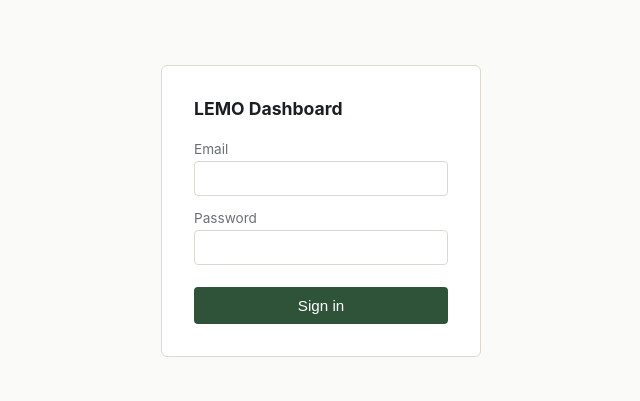
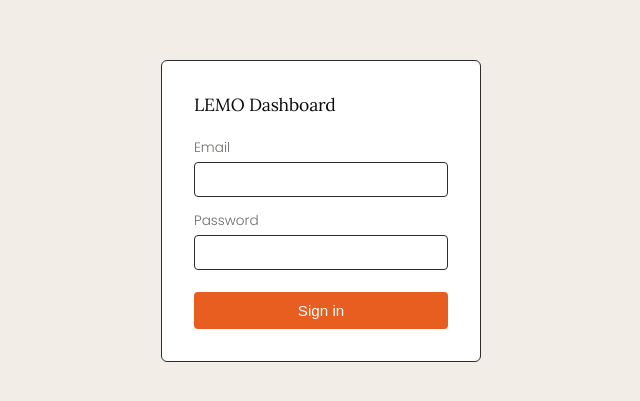
Before and after one commit to LemoWellness/lemo-dashboard, a Next.js app: page /login in a window 1280 px wide. Shown: the part 189-590 px from the top of the page, without its empty margins (319-959 px from the left). Built offline with nearby package versions, Linux system fonts and the light colour scheme; no server answers.

Commit message:
Rebrand: Installations naming + LEMO color/font playbook

```diff
--- a/components/Layout.js
+++ b/components/Layout.js
@@ -5,7 +5,7 @@ import { auth } from '../lib/firebaseClient';
 import { useAuth } from '../context/AuthContext';
 
 const NAV = [
-  { code: 'loc', label: 'Locations' },
+  { code: 'loc', label: 'Installations' },
   { code: 'tasks', label: 'Tasks' },
 ];
 const ADMIN_NAV = [{ code: 'admin-users', label: 'Manage Users' }, { code: 'admin-import', label: 'Import Data' }];
--- /dev/null
+++ b/pages/_document.js
@@ -0,0 +1,19 @@
+import { Html, Head, Main, NextScript } from 'next/document';
+
+export default function Document() {
+  return (
+    <Html lang="en">
+      <Head>
+        <link rel="preconnect" href="https://fonts.googleapis.com" />
+        <link
+          href="https://fonts.googleapis.com/css2?family=Lora:ital@0;1&family=Poppins:wght@300;500&display=swap"
+          rel="stylesheet"
+        />
+      </Head>
+      <body>
+        <Main />
+        <NextScript />
+      </body>
+    </Html>
+  );
+}
--- a/pages/admin/import.js
+++ b/pages/admin/import.js
@@ -4,7 +4,7 @@ import Layout from '../../components/Layout';
 import { auth } from '../../lib/firebaseClient';
 
 const TYPES = [
-  { value: 'projects', label: 'Project Details (locations / company info)' },
+  { value: 'projects', label: 'Project Details (installations / company info)' },
   { value: 'expenses', label: 'Expenses' },
   { value: 'income', label: 'Income' },
   { value: 'communicationLog', label: 'Communication Log' },
--- a/pages/admin/users.js
+++ b/pages/admin/users.js
@@ -4,7 +4,7 @@ import Layout from '../../components/Layout';
 import { useAuth } from '../../context/AuthContext';
 import { authedFetch } from '../../lib/firebaseClient';
 
-const ALL_TABS = [{ code: 'loc', label: 'Locations' }, { code: 'tasks', label: 'Tasks' }];
+const ALL_TABS = [{ code: 'loc', label: 'Installations' }, { code: 'tasks', label: 'Tasks' }];
 
 export default function ManageUsers() {
   const router = useRouter();
--- a/pages/index.js
+++ b/pages/index.js
@@ -41,11 +41,11 @@ export default function Home() {
 
   return (
     <Layout active={tab} onNavigate={navigate}>
-      <h1>Locations</h1>
+      <h1>Installations</h1>
       {loading && <p className="muted">Loading…</p>}
       {!loading && projects.length === 0 && (
         <p className="muted">
-          No locations yet. An admin can bring in the old Project Details sheet from{' '}
+          No installations yet. An admin can bring in the old Project Details sheet from{' '}
           <a href="/admin/import">Import Data</a>.
         </p>
       )}
@@ -68,7 +68,7 @@ export default function Home() {
         </table>
       ) : (
         <div>
-          <button className="btn" style={{ marginBottom: 16 }} onClick={() => setSelected(null)}>← Back to all locations</button>
+          <button className="btn" style={{ marginBottom: 16 }} onClick={() => setSelected(null)}>← Back to all installations</button>
           <h2>{selected.name}</h2>
 
           <div className="card">
--- a/styles/globals.css
+++ b/styles/globals.css
@@ -1,15 +1,28 @@
+/* LEMO brand palette + type, matching the original Dashboard.html playbook */
 :root {
-  --ink: #1B1F23;
-  --paper: #FAFAF8;
-  --line: #DDD9D0;
-  --accent: #2E5339; /* deep green — company/ops tool, not a marketing accent */
-  --muted: #6B6F76;
-  --danger: #B3261E;
-  font-family: -apple-system, BlinkMacSystemFont, 'Segoe UI', Helvetica, Arial, sans-serif;
+  --obsidian: #0C0A09;
+  --ember: #E85D20;
+  --ember-muted: #C24A10;
+  --copper-tint: #2A1A10;
+  --warm-white: #F2EDE6;
+  --charcoal: #1C1916;
+  --ash: #706B66;
+  --iron: #2E2B28;
+
+  /* aliases used throughout this file */
+  --ink: var(--obsidian);
+  --paper: var(--warm-white);
+  --line: var(--iron);
+  --accent: var(--ember);
+  --muted: var(--ash);
+  --danger: var(--ember-muted);
+  font-family: 'Poppins', sans-serif;
+  font-weight: 300;
 }
 
 * { box-sizing: border-box; }
-body { margin: 0; background: var(--paper); color: var(--ink); }
+body { margin: 0; background: var(--paper); color: var(--ink); font-family: 'Poppins', sans-serif; font-weight: 300; }
+h1, h2, h3 { font-family: 'Lora', serif; font-weight: 400; letter-spacing: -0.01em; }
 
 .auth-screen {
   min-height: 100vh; display: flex; align-items: center; justify-content: center;
@@ -32,16 +45,18 @@ body { margin: 0; background: var(--paper); color: var(--ink); }
 
 .app-shell { display: flex; min-height: 100vh; }
 .sidebar {
-  width: 200px; border-right: 1px solid var(--line); padding: 20px 12px; background: white;
+  width: 200px; border-right: 1px solid var(--iron); padding: 20px 12px; background: var(--charcoal);
 }
-.sidebar h2 { font-size: 1rem; margin: 0 0 20px; }
+.sidebar h2 { font-size: 1rem; margin: 0 0 20px; color: var(--warm-white); font-family: 'Lora', serif; }
 .sidebar button {
   display: block; width: 100%; text-align: left; padding: 8px 10px; margin-bottom: 4px;
-  border: none; background: none; border-radius: 4px; cursor: pointer; font-size: 0.9rem; color: var(--ink);
+  border: 1px solid transparent; background: none; border-radius: 3px; cursor: pointer;
+  font-size: 0.85rem; font-family: 'Poppins', sans-serif; font-weight: 500; color: var(--warm-white);
 }
-.sidebar button.active { background: var(--accent); color: white; }
-.sidebar .who { font-size: 0.75rem; color: var(--muted); margin-top: 20px; }
-.sidebar .signout { color: var(--danger); margin-top: 8px; }
+.sidebar button:hover { border-color: var(--ember-muted); }
+.sidebar button.active { background: var(--ember); color: #fff; }
+.sidebar .who { font-size: 0.75rem; color: var(--ash); margin-top: 20px; }
+.sidebar .signout { color: var(--ember-muted); margin-top: 8px; }
 
 .main { flex: 1; padding: 28px 36px; }
 .main h1 { font-size: 1.3rem; margin-top: 0; }
@@ -50,7 +65,8 @@ table { width: 100%; border-collapse: collapse; font-size: 0.9rem; }
 th, td { text-align: left; padding: 8px 10px; border-bottom: 1px solid var(--line); }
 th { color: var(--muted); font-weight: 500; }
 
-.card { background: white; border: 1px solid var(--line); border-radius: 6px; padding: 20px; margin-bottom: 20px; }
+.card { background: white; border: 1px solid var(--iron); border-left: 3px solid var(--ember); border-radius: 3px; padding: 20px; margin-bottom: 20px; }
+.card h2, .card h3 { color: var(--obsidian); }
 .inline-form { display: flex; gap: 10px; flex-wrap: wrap; align-items: flex-end; margin-bottom: 16px; }
 .inline-form label { display: flex; flex-direction: column; gap: 4px; font-size: 0.8rem; color: var(--muted); }
 .inline-form input, .inline-form select {
```
Also changed, not shown: 1 other file (tests, documents, lock files or other folders).
